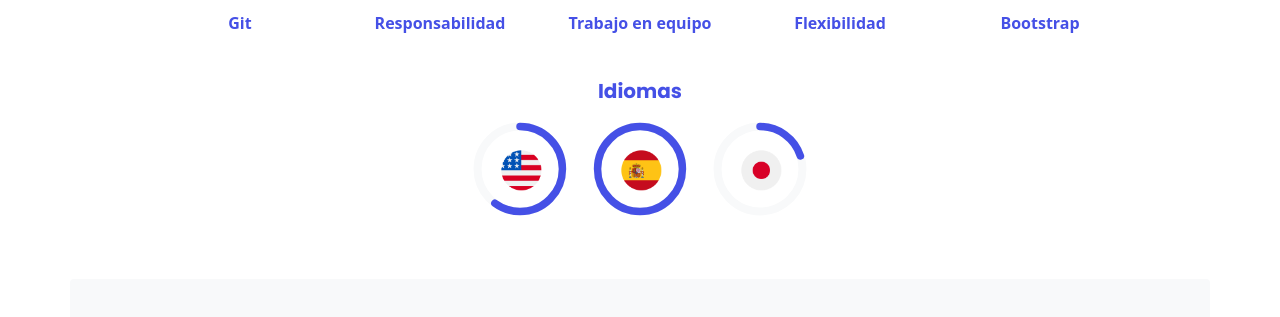
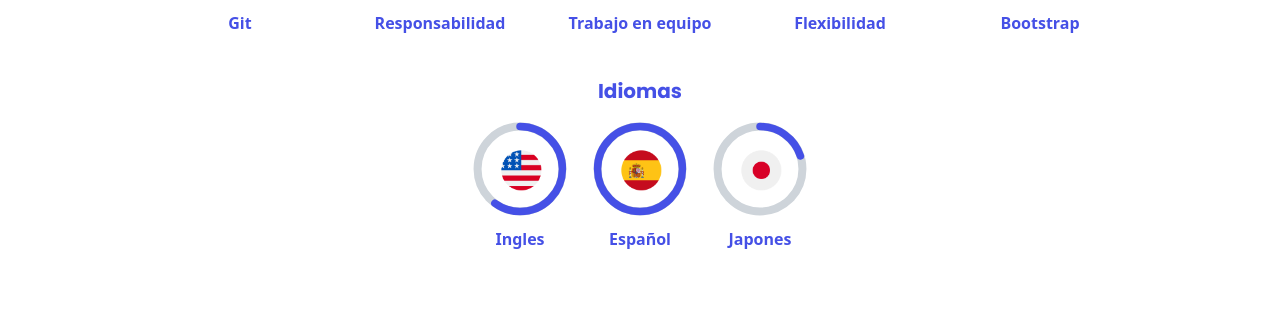
Before and after one commit to nicoaguerrero/PortfolioWebFullStack, an Angular app: page / in a window 1280 px wide. Shown: the part 2595-2912 px from the top of the page. Built offline with nearby package versions, Linux system fonts and the light colour scheme.

Commit message:
Small changes

```diff
--- a/src/app/components/circle-progress/circle-progress.component.css
+++ b/src/app/components/circle-progress/circle-progress.component.css
@@ -8,7 +8,7 @@
 
   .circle-bg {
     fill: none;
-    stroke: var(--bs-light);
+    stroke: var(--bs-gray-400);
     stroke-width: 3;
   }
 
--- a/src/app/components/education/education.component.html
+++ b/src/app/components/education/education.component.html
@@ -1,5 +1,5 @@
 <section class="education">
-    <div class="container p-5 mt-5 rounded bg-light">
+    <div class="container p-5 mt-5 rounded">
         <h1><strong>Educacion</strong></h1>
         <div class="card mb-3 mt-5">
             <div class="row g-0">
--- a/src/app/components/experience/experience.component.html
+++ b/src/app/components/experience/experience.component.html
@@ -1,5 +1,5 @@
 <section class="experience">
-    <div class="container p-5 rounded bg-light">
+    <div class="container p-5">
         <h1><strong>Experiencia</strong></h1>
         <div class="card mb-3 mt-5">
             <div class="row g-0">
--- a/src/app/components/proyects/proyects.component.html
+++ b/src/app/components/proyects/proyects.component.html
@@ -1,5 +1,5 @@
 <section class="proyects mt-5">
-    <div class="container p-5 rounded bg-light">
+    <div class="container p-5 rounded">
         <h1><strong>Proyectos</strong></h1>
         <div class="card mb-3 mt-5">
             <div class="row g-0 my-3">
--- a/src/app/components/skills/skills.component.css
+++ b/src/app/components/skills/skills.component.css
@@ -13,6 +13,5 @@ p,h5{
 }
 
 .language{
-    height: 120px;
     width: 120px;
 }
--- a/src/app/components/skills/skills.component.html
+++ b/src/app/components/skills/skills.component.html
@@ -82,18 +82,21 @@
           [percentage]="60"
           [imgUrl]="'./assets/usa.png'">
         </app-circle-progress>
+        <p>Ingles</p>
       </div>
       <div class="language">
         <app-circle-progress
           [percentage]="100"
           [imgUrl]="'./assets/spain.png'">
         </app-circle-progress>
+        <p>Español</p>
       </div>
       <div class="language">
         <app-circle-progress
           [percentage]="20"
           [imgUrl]="'./assets/japan.png'">
         </app-circle-progress>
+        <p>Japones</p>
       </div>
     </div>
 </div>
```
